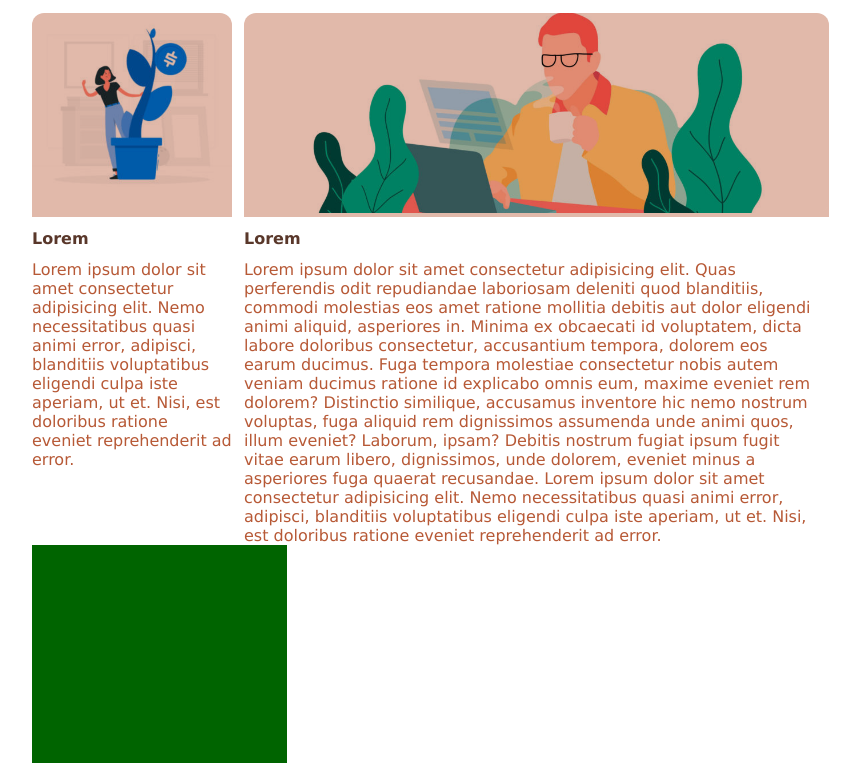
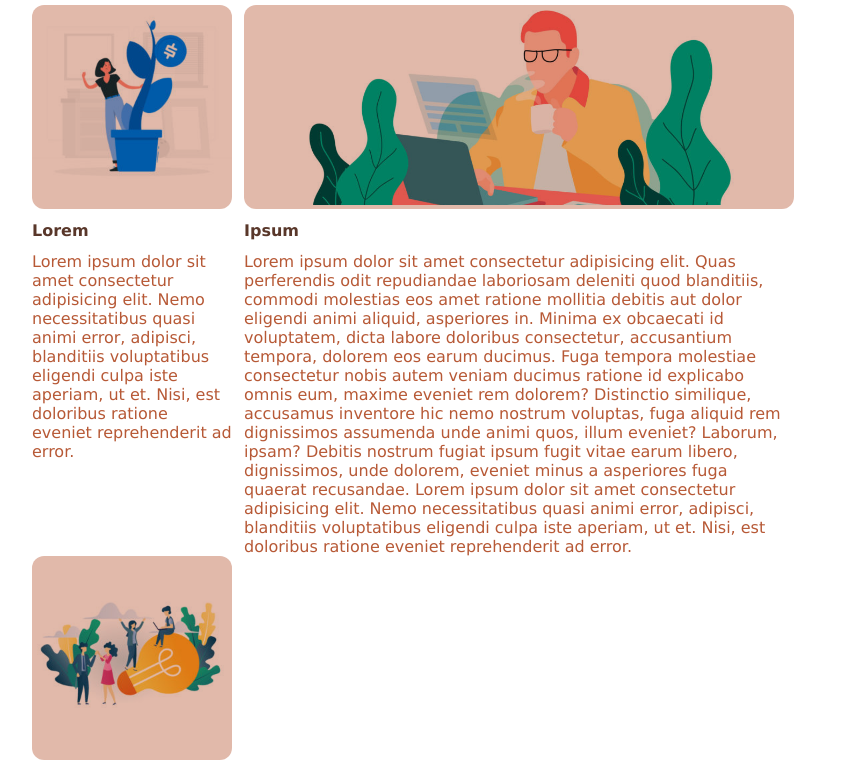
Before and after one commit to Daedry/htmlcss-wp, a plain HTML site: page index.html in a window 1280 px wide. Shown: the part 777-1540 px from the top of the page, without its empty margins (168-1028 px from the left). Drawn offline with Linux system fonts and the light colour scheme.

Commit message:
add all main

```diff
--- a/css/style.css
+++ b/css/style.css
@@ -1,5 +1,8 @@
-:root{
+        /* common */
+
+:root {
     --bg-main-color: #b759366b;
+    --primary-color: #b75936;
 }
 
 * {
@@ -13,18 +16,17 @@ body {
     font-family: 'Lucida Sans', 'Lucida Sans Regular', 'Lucida Grande', 'Lucida Sans Unicode', Geneva, Verdana, sans-serif;
 }
 
+    /* utility */
+
 .clearfix::after {
     content: "";
     display: table;
     clear: both;
 }
 
-h4{
+h4 {
     color: #3e1607db;
 }
-
-
-
     /****** header ******/
 
 .logo-img {
@@ -32,19 +34,17 @@ h4{
     border-right: 1px solid var(--bg-main-color);
 }
 
-
     /******nav*******/
 
-.barra-menu{
+.barra-menu {
     margin-top: 30px;
 }
 
 .link {
-    padding: 0.5rem ;
+    padding: 0.5rem;
     text-decoration: none;
-    color: var(--bg-main-color);
+    color: var(--primary-color);
 }
-
 
     /****** main ******/
 
@@ -54,7 +54,7 @@ main {
 
     /* parte alta del main */
 
-.box{
+.box {
     position: relative;
     margin: 2rem 0;
     background-color: var(--bg-main-color);
@@ -68,11 +68,12 @@ main {
     height: 474px;
 }
 
-.title, .sub-title{
+.title,
+.sub-title {
     color: white;
 }
 
-.title{
+.title {
     font-size: 30px;
     position: absolute;
     left: 3rem;
@@ -80,106 +81,93 @@ main {
     width: 480px;
 }
 
-.sub-title{
+.sub-title {
     font-size: 16px;
     position: absolute;
-    left:3rem;
+    left: 3rem;
     bottom: 5rem;
     width: 500px;
 }
 
-
     /* contenuto del main */
 
-
 .grid-top {
-    width: 100%;
-    height: 80px;
-    margin-bottom: 1rem;
+    margin-bottom: 2rem;
 }
 
-.grid-top>h2{
+.grid-top>h2 {
     font-size: 34px;
 }
 
-.grid-top>p{
-    color: #b75936;
+.grid-top>p {
+    color: var(--primary-color);
     font-size: 14px;
 }
 
+.grid-mid {
+        margin-bottom: 2rem;
+}
+    /* parte aside del main */
 
-.grid-mid {
-    margin-bottom: 1rem;
+.grid-left,
+.grid-center,
+.grid-right {
+    float: left;
 }
 
-/* main parte di sinistra */
-
-.grid-left {
+.for-img-right,
+.for-img-left,
+.for-img-center{
     float: left;
     background-color: var(--bg-main-color);
     border-radius: 0.75rem;
-
 }
 
-.img-left{
+.img-right{
+    height: 200px;
+    object-fit: contain;
+}
+
+.img-left, .img-right {
     mix-blend-mode: multiply;
     width: 200px;
 }
 
-.text{
-    background-color: white;
+.text-left,
+.text-center,
+.text-right {
+    color: var(--primary-color);
 }
 
-.text>p{
-color: #b75936;
-}
-
-.text-title{
+.text-title {
     display: inline-block;
     padding: 0.75rem 0;
 }
 
-.text-left{
+.text-left,
+.text-right {
      width: 200px;
-    background-color: white;
-
 }
 
         /* parte centrale del main */
 
-.grid-center {
-    float: left;
-    background-color: var(--bg-main-color);
+.for-img-center, .grid-center>.text {
     margin: 0 0.75rem;
-    border-radius: 0.75rem;
-
 }
 
-.img-center{
+
+
+.img-center {
     mix-blend-mode: multiply;
     object-fit: cover;
-    object-position: ;
-    width: 585px;
+    width: 550px;
     height: 200px;
     border-radius: 0.75rem;
 }
 
-.text-center{
-    width: 570px;
+.text-center {
+    width: 540px;
  }
-
-
-/* destra del main */
-
-.grid-right {
-    background-color: darkgreen;
-    width: 255px;
-    height: 450px;
-    float: left;
-}
-
-
-
 
 /******* footer ******/
 
--- a/index.html
+++ b/index.html
@@ -32,10 +32,9 @@
     <main class=" site-main ">
         <div class="box">
             <img class="box-img" src="./img/banner.jpg" alt="">
-            <div class="text">
+            <div class="text-up">
                 <p class="title"> Pretium ac placerat dui interdum nunc in eros urna morbi </p>
-                <p class="sub-title">Lorem ipsum dolor sit amet, consectetur adipisicing elit. Iste voluptatum fuga
-                    eveniet fugiat exercitationem optio illo quo</p>
+                <p class="sub-title">Lorem ipsum dolor sit amet, consectetur adipisicing elit. Iste voluptatum fuga eveniet fugiat exercitationem optio illo quo</p>
             </div>
         </div>
         <div class="grid">
@@ -43,29 +42,44 @@
                 <h2><strong>Leadership</strong></h2>
                 <p>Fertenum urna a libero tempus</p>
             </div>
-            <div class="grid-mid clearfix">
-                <div class="row">
+            <div class="grid-mid ">
+                <div class="row clearfix">
                     <aside class="grid-left">
-                        <img class="img-left" src="./img/img-1.jpg" alt="">
-                        <div class="text">
+                        <div class="for-img-left">
+                            <img class="img-left" src="./img/img-1.jpg" alt="">
+                        </div>
+                        <section class="text">
                             <h4 class="text-title">Lorem</h4>
-                            <p class="text-left">Lorem ipsum dolor sit amet consectetur adipisicing elit. Nemo
-                                necessitatibus quasi animi error, adipisci, blanditiis voluptatibus eligendi culpa iste
-                                aperiam, ut et. Nisi, est doloribus ratione eveniet reprehenderit ad error.
+                            <p class="text-left">Lorem ipsum dolor sit amet consectetur adipisicing elit. Nemo necessitatibus quasi animi error, adipisci, blanditiis voluptatibus eligendi culpa iste aperiam, ut et. Nisi, est doloribus ratione eveniet reprehenderit ad error.
                             </p>
-                        </div>
+                        </section>
                     </aside>
                     <div class="grid-center">
-                        <img class="img-center" src="./img/banner-2.jpg" alt="">
-                        <div class="text">
+                        <div class="for-img-center">
+                            <img class="img-center" src="./img/banner-2.jpg" alt="">
+                        </div>
+                        <section class="text">
+                            <h4 class="text-title">Ipsum</h4>
+                            <p class="text-center">Lorem ipsum dolor sit amet consectetur adipisicing elit. Quas perferendis odit repudiandae laboriosam deleniti quod blanditiis, commodi molestias eos amet ratione mollitia debitis aut dolor eligendi animi aliquid, asperiores
+                                in. Minima ex obcaecati id voluptatem, dicta labore doloribus consectetur, accusantium tempora, dolorem eos earum ducimus. Fuga tempora molestiae consectetur nobis autem veniam ducimus ratione id explicabo omnis eum, maxime
+                                eveniet rem dolorem? Distinctio similique, accusamus inventore hic nemo nostrum voluptas, fuga aliquid rem dignissimos assumenda unde animi quos, illum eveniet? Laborum, ipsam? Debitis nostrum fugiat ipsum fugit vitae earum
+                                libero, dignissimos, unde dolorem, eveniet minus a asperiores fuga quaerat recusandae. Lorem ipsum dolor sit amet consectetur adipisicing elit. Nemo necessitatibus quasi animi error, adipisci, blanditiis voluptatibus eligendi
+                                culpa iste aperiam, ut et. Nisi, est doloribus ratione eveniet reprehenderit ad error.
+                            </p>
+                        </section>
+                    </div>
+                    <aside class="grid-right ">
+                        <div class="for-img-right">
+                            <img class="img-right" src="./img/img-3.jpg" alt="">
+                        </div>
+                        <section class="text">
                             <h4 class="text-title">Lorem</h4>
-                            <p class="text-center">Lorem ipsum dolor sit amet consectetur adipisicing elit. Quas perferendis odit repudiandae laboriosam deleniti quod blanditiis, commodi molestias eos amet ratione mollitia debitis aut dolor eligendi animi aliquid, asperiores in. Minima ex obcaecati id voluptatem, dicta labore doloribus consectetur, accusantium tempora, dolorem eos earum ducimus. Fuga tempora molestiae consectetur nobis autem veniam ducimus ratione id explicabo omnis eum, maxime eveniet rem dolorem? Distinctio similique, accusamus inventore hic nemo nostrum voluptas, fuga aliquid rem dignissimos assumenda unde animi quos, illum eveniet? Laborum, ipsam? Debitis nostrum fugiat ipsum fugit vitae earum libero, dignissimos, unde dolorem, eveniet minus a asperiores fuga quaerat recusandae. Lorem ipsum dolor sit amet consectetur adipisicing elit. Nemo
-                                necessitatibus quasi animi error, adipisci, blanditiis voluptatibus eligendi culpa iste
-                                aperiam, ut et. Nisi, est doloribus ratione eveniet reprehenderit ad error.
+                            <p class="text-right">
+                                Lorem ipsum dolor sit amet consectetur adipisicing elit. Ratione, neque consectetur.uaerat debitis laboriosam voluptate doloremque soluta voluptatem qui adipisci itaque distinctio, repellendus inventore placeat praesentium obcaecati ipsam porro blanditiis!
+                                Asperiores
                             </p>
-                        </div>
-                    </div>
-                    <aside class="grid-right "></aside>
+                        </section>
+                    </aside>
                 </div>
             </div>
         </div>
```
Lines whose indentation alone changed are shown as unchanged.
